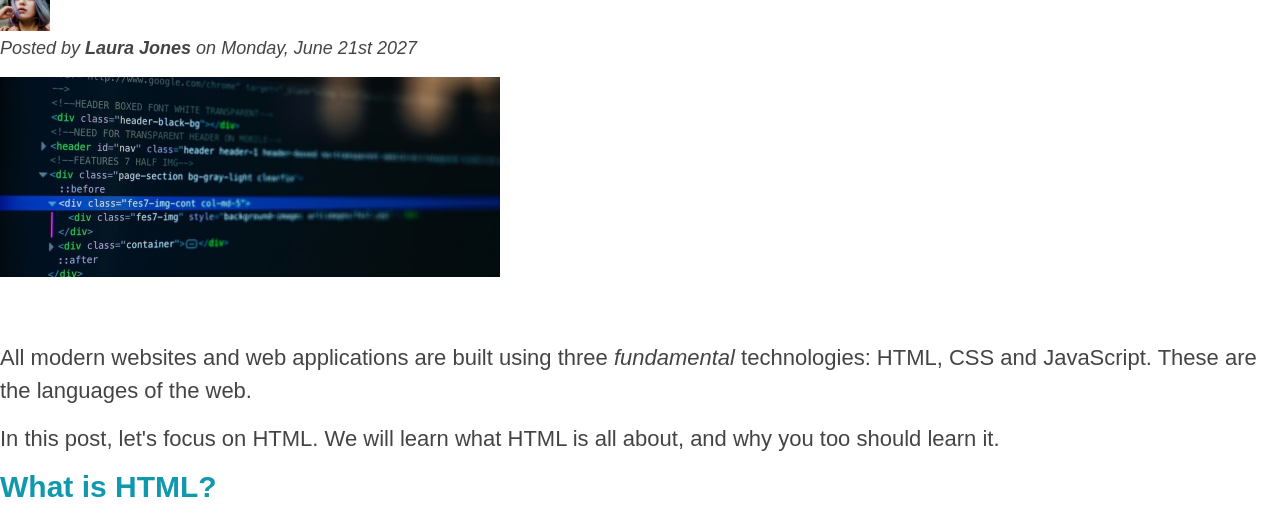
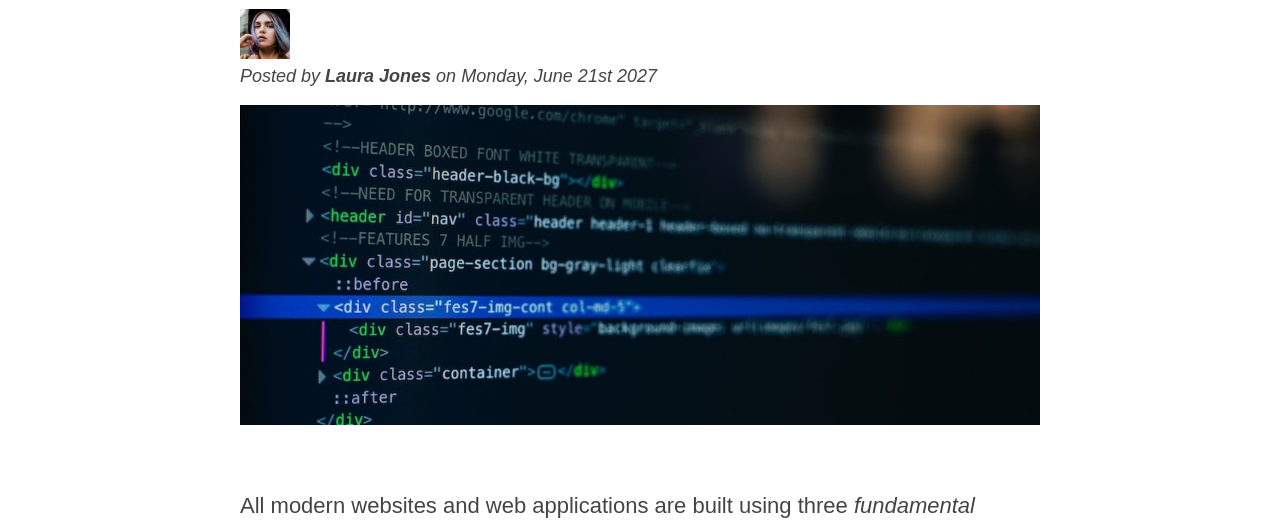
Before and after one commit to Sadiaibrahim/CSSF, a plain HTML site: page Index.html in a window 1280 px wide. Shown: the part 256-777 px from the top of the page. Drawn offline with Linux system fonts and the light colour scheme.

Commit message:
box-model

```diff
--- a/Index.html
+++ b/Index.html
@@ -19,7 +19,7 @@
   <h5>The Basic Language of the web:HTML</h5>
   <h6>The Basic Language of the web:HTML</h6>
     <!-- - -->
-
+<div class="container">
     <header class="main-header">
     <h1>&#128211;The Code Magazine</h1>
 
@@ -47,7 +47,8 @@ height="50"/>
     <img src="img/post-img.jpg"
     alt="HTML code on a screen"
     width="500"
-    height="200"/>
+    height="200"
+    class="post-img"/>
 
 </header>
 </article>
@@ -144,6 +145,7 @@ height="50"/>
   <p id="copyright" class="copyright
   text">Copyright &copy; 2027 by The Code Magazine.</p>
 </footer>
+</div>
 </body>
 
 </html>
--- a/style.css
+++ b/style.css
@@ -8,10 +8,16 @@ body {
   font-family: sans-serif;
   border-top: 10px solid #1098ad;
 }
+
+.container {
+  width: 800px;
+  margin: 0 auto;
+}
 .main-header {
   background-color: #f7f7f7;
   padding: 20px 40px;
   margin-bottom: 60px;
+  height: 80px;
 }
 
 nav {
@@ -30,6 +36,7 @@ aside {
   border-top: 5px solid #1098ad;
   border-bottom: 5px solid #1098ad;
   padding: 50px 0;
+  width: 500px;
 }
 
 h1,
@@ -139,6 +146,11 @@ a:active {
   background-color: black;
   font-style: italic;
 }
+
+.post-img {
+  width: 100%;
+  height: auto;
+}
 /* Resolving conflicts between selectors=below is example, id will override all as it's the strongest selector*/
 /* #copyright {
   color: red;
```
